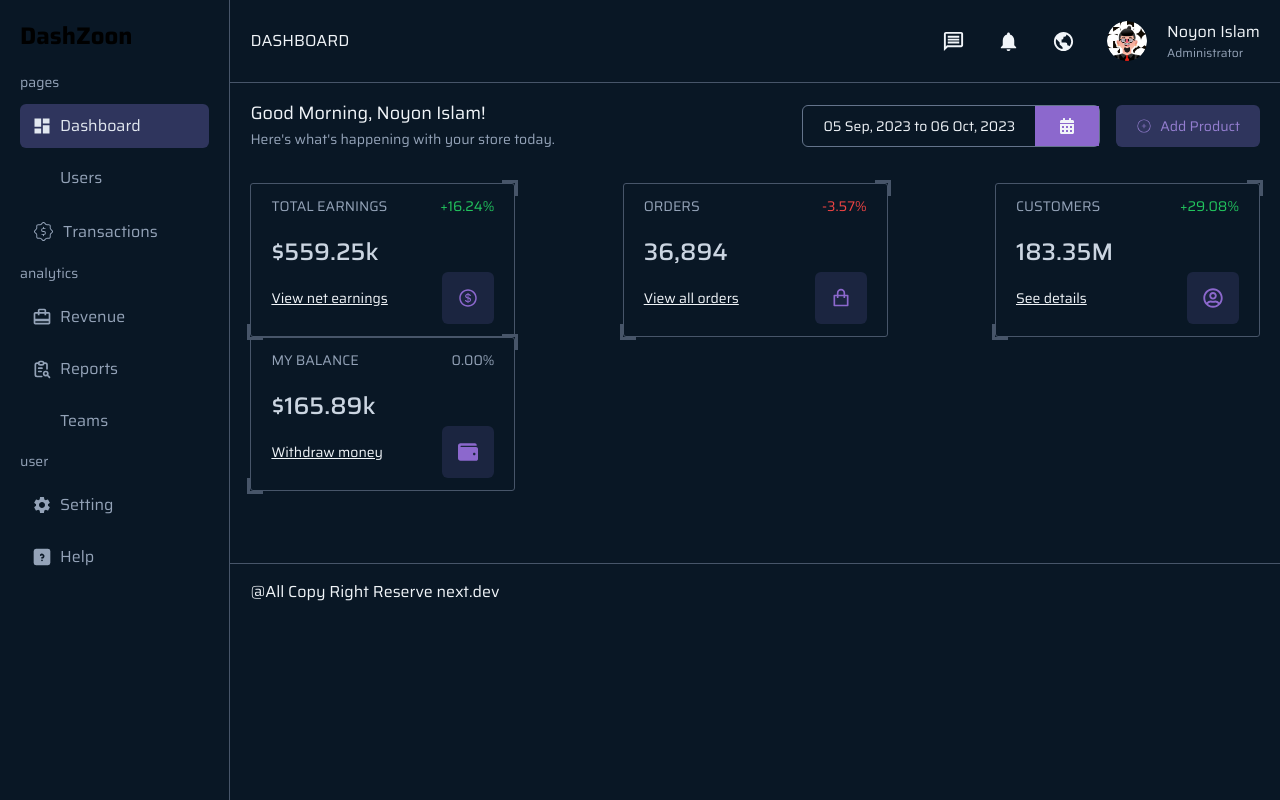
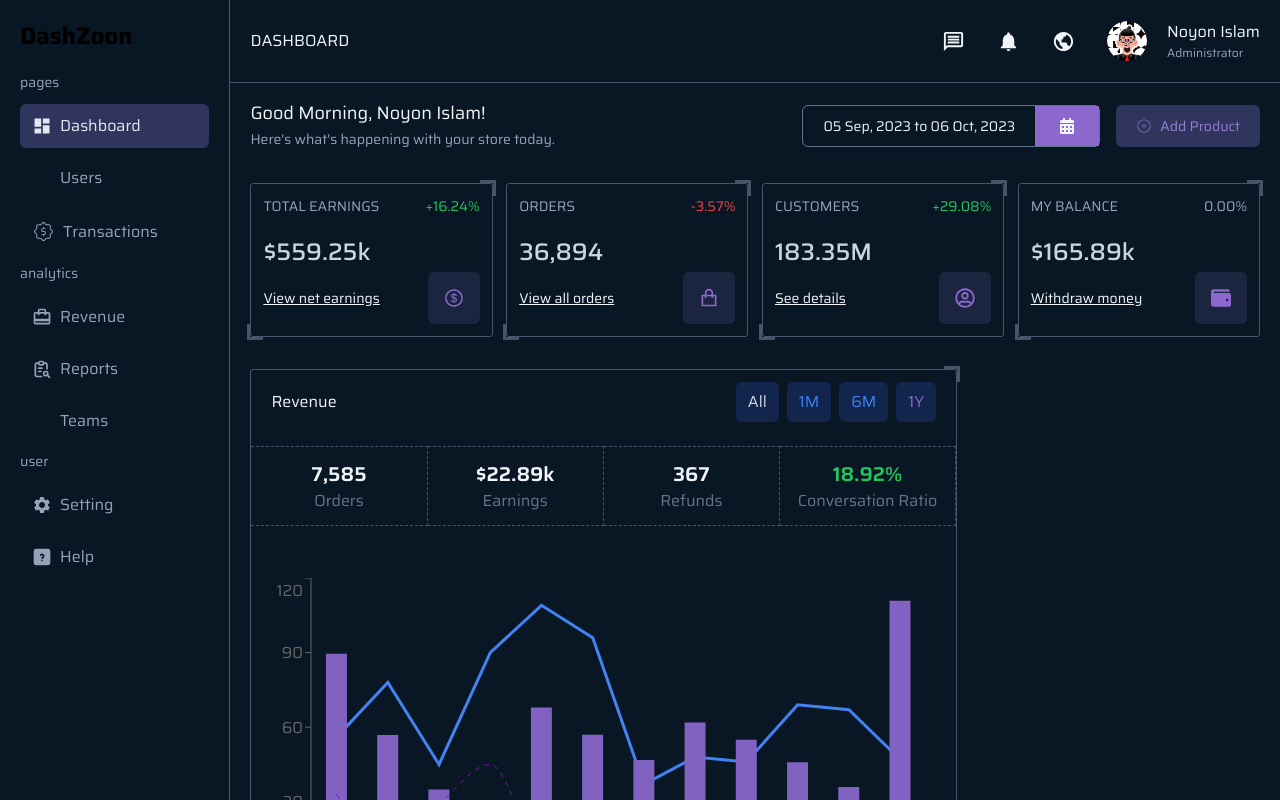
Before and after one commit to codeernoyon/admin_dashboard, a Next.js app: page /dashboard in a window 1280 px wide. Shown: the top 800 px of the page. Built offline with nearby package versions, Linux system fonts and the light colour scheme; some icons are missing.

Commit message:
add graph

```diff
--- a/app/dashboard/page.tsx
+++ b/app/dashboard/page.tsx
@@ -1,4 +1,5 @@
 import Cards from "../ui/dashboard/cards/Cards";
+import GraphChart from "../ui/dashboard/graphChart/GraphChart";
 import TopBer from "../ui/dashboard/topber/TopBer";
 
 const Dashboard = () => {
@@ -6,6 +7,10 @@ const Dashboard = () => {
     <div className=" px-5 h-full pt-[120px] md:pt-[100px]">
       <TopBer />
       <Cards />
+      {/* graph charts area */}
+      <div>
+        <GraphChart />
+      </div>
     </div>
   );
 };
--- /dev/null
+++ b/app/ui/dashboard/cardLayout/cardLayout.tsx
@@ -0,0 +1,11 @@
+const CardLayout = ({ children, className }: any) => {
+  return (
+    <div
+      className={`relative border-[1px] border-slate-600 rounded-[3px] before:absolute before:bg-transparent before:h-4 before:w-4 before:top-[-4px] before:right-[-4px] before:border-r-[3px]  before:border-t-[3px] before:border-slate-600 after:absolute  after:bg-transparent after:h-4 after:w-4 after:bottom-[-4px] after:left-[-4px] after:border-l-[3px] after:border-b-[3px] after:border-slate-600 ${className}`}
+    >
+      {children}
+    </div>
+  );
+};
+
+export default CardLayout;
--- a/app/ui/dashboard/cards/Card.tsx
+++ b/app/ui/dashboard/cards/Card.tsx
@@ -1,6 +1,9 @@
+import CardLayout from "../cardLayout/cardLayout";
+
 const Card = ({ data }: any) => {
   return (
-    <div className="relative w-[350px]  xl:w-[265px] py-3 px-5 border-[1px] border-slate-600 rounded-[3px] before:absolute before:bg-transparent before:h-4 before:w-4 before:top-[-4px] before:right-[-4px] before:border-r-[3px]  before:border-t-[3px] before:border-slate-600 after:absolute  after:bg-transparent after:h-4 after:w-4 after:bottom-[-4px] after:left-[-4px] after:border-l-[3px] after:border-b-[3px] after:border-slate-600 hover:top-[-10px]">
+    <CardLayout className="hover:top-[-10px]  w-full">
+      <div className="relative px-3   py-3 ">
         <div className="flex items-center justify-between text-sm">
           <span className="text-slate-400">{data.title}</span>
           <span
@@ -31,6 +34,7 @@ const Card = ({ data }: any) => {
           </div>
         </div>
       </div>
+    </CardLayout>
   );
 };
 
--- a/app/ui/dashboard/cards/Cards.tsx
+++ b/app/ui/dashboard/cards/Cards.tsx
@@ -4,7 +4,7 @@ const Cards = () => {
   return (
     <div className="flex items-center xl:justify-between py-8 group flex-wrap gap-5 xl:gap-0 w-full">
       {CARDS?.map((item, index) => (
-        <div key={index}>
+        <div key={index} className="w-[98%] md:w-[48%] xl:w-[24%] ">
           <Card data={item} />
         </div>
       ))}
--- /dev/null
+++ b/app/ui/dashboard/graphChart/Graph.tsx
@@ -0,0 +1,115 @@
+"use client";
+import { GRAPHVALUE } from "@/data/graph";
+import { useState } from "react";
+import {
+  Bar,
+  ComposedChart,
+  Legend,
+  Line,
+  ResponsiveContainer,
+  Tooltip,
+  XAxis,
+  YAxis,
+} from "recharts";
+
+const CustomTooltip = ({ active, payload, label }: any) => {
+  if (active && payload && payload.length) {
+    return (
+      <div className="bg-main_clr border border-[#606676] rounded-md">
+        <p className="border-b-[1px] px-2 py-1 border-[#606676] text-slate-400">
+          {label}
+        </p>
+        <div className="flex flex-col gap-1 py-1">
+          <div className="px-3 flex items-center gap-2 text-sm">
+            <div className={`h-3 w-3 bg-[#4382f3] rounded-full`}></div>
+            <p>{`${payload[0].dataKey} : ${payload[0].value}k`}</p>
+          </div>
+          <div className="px-3 flex items-center gap-2 text-sm">
+            <div className={`h-3 w-3 bg-[#8162c1] rounded-full`}></div>
+            <p>{`${payload[1].dataKey} : ${payload[1].value}k`}</p>
+          </div>
+          <div className="px-3 flex items-center gap-2 text-sm">
+            <div className={`h-3 w-3 bg-[#880AB5] rounded-full`}></div>
+            <p>{`${payload[2].dataKey} : ${payload[2].value}k`}</p>
+          </div>
+        </div>
+      </div>
+    );
+  }
+
+  return null;
+};
+const Graph = () => {
+  const [stateOpacity, setOpacity] = useState({
+    Earning: 1,
+    Order: 1,
+    Refunds: 1,
+    zero: 0,
+  });
+
+  const handleMouseEnter = (o: any) => {
+    const { dataKey } = o;
+    if (dataKey === "Earning") {
+      setOpacity({ ...stateOpacity, Earning: 1, Order: 0.1, Refunds: 0.1 });
+    }
+    if (dataKey === "Order") {
+      setOpacity({ ...stateOpacity, Earning: 0.1, Order: 1, Refunds: 0.1 });
+    }
+    if (dataKey === "Refunds") {
+      setOpacity({ ...stateOpacity, Earning: 0.1, Order: 0.1, Refunds: 1 });
+    }
+  };
+
+  const handleMouseLeave = (o: any) => {
+    const { dataKey } = o;
+    setOpacity({ ...stateOpacity, Earning: 1, Order: 1, Refunds: 1 });
+  };
+
+  return (
+    <div className="py-10">
+      <ResponsiveContainer width="100%" aspect={2}>
+        <ComposedChart
+          data={GRAPHVALUE}
+          barCategoryGap={15}
+          margin={{ top: 0, right: 30, left: 0, bottom: 0 }}
+        >
+          <XAxis dataKey="title" interval={"preserveStartEnd"} />
+          <YAxis />
+          <Tooltip content={<CustomTooltip />} />
+          <Legend
+            onMouseEnter={handleMouseEnter}
+            onMouseLeave={handleMouseLeave}
+          />
+          <Line
+            dataKey="Order"
+            stroke="#4382f3"
+            width={4}
+            dot={false}
+            strokeWidth={3}
+            legendType="circle"
+            strokeOpacity={stateOpacity.Order}
+          />
+          <Bar
+            dataKey="Earning"
+            fill="#8162c1"
+            legendType="circle"
+            fillOpacity={stateOpacity.Earning}
+          />
+
+          <Line
+            type="monotone"
+            dataKey="Refunds"
+            stroke="#880AB5"
+            dot={false}
+            strokeDasharray="5 5"
+            activeDot={{ r: 5 }}
+            legendType="circle"
+            strokeOpacity={stateOpacity.Refunds}
+          />
+        </ComposedChart>
+      </ResponsiveContainer>
+    </div>
+  );
+};
+
+export default Graph;
--- /dev/null
+++ b/app/ui/dashboard/graphChart/GraphChart.tsx
@@ -0,0 +1,49 @@
+"use client";
+import { GRAPHFILTER } from "@/data/graph";
+import { useState } from "react";
+import CardLayout from "../cardLayout/cardLayout";
+import Graph from "./Graph";
+import GraphDetails from "./GraphDetails";
+const GraphChart = () => {
+  const [type, setType] = useState("All");
+
+  const handleTimeFilter = (data: any) => {
+    setType(data);
+  };
+  return (
+    <CardLayout className="lg:w-[70%]">
+      <div className="">
+        {/* top */}
+        <div className="flex justify-between items-center py-3 px-5">
+          <span>Revenue</span>
+          <ul className="flex gap-2">
+            {GRAPHFILTER?.map((item, index) => (
+              <li
+                key={index}
+                className={`bg-blue-900 bg-opacity-40 p-2 px-3 rounded-md   cursor-pointer transition-all duration-300 ${
+                  index === 3
+                    ? "text-mainBg hover:bg-mainBg hover:text-slate-300"
+                    : "text-blue-500 hover:bg-blue-600 hover:text-slate-300"
+                } ${
+                  type === item.title &&
+                  `${
+                    item.title === "1Y"
+                      ? "bg-mainBg text-slate-300 bg-opacity-100"
+                      : "bg-blue-600 text-slate-300 bg-opacity-100"
+                  }`
+                }`}
+                onClick={() => handleTimeFilter(item.title)}
+              >
+                {item.title}
+              </li>
+            ))}
+          </ul>
+        </div>
+        <GraphDetails />
+        <Graph />
+      </div>
+    </CardLayout>
+  );
+};
+
+export default GraphChart;
--- /dev/null
+++ b/app/ui/dashboard/graphChart/GraphDetails.tsx
@@ -0,0 +1,28 @@
+import { GRAPHDETAILS } from "@/data/graph";
+
+const GraphDetails = () => {
+  return (
+    <div className="flex my-3 flex-wrap">
+      {GRAPHDETAILS?.map((item, index) => (
+        <div
+          key={index}
+          className="flex flex-col w-[50%] xl:w-[25%] flex-warp justify-center items-center py-3 border-dashed border-t-[1px] border-b-[1px] border-r-[1px] border-slate-600"
+        >
+          <span
+            className={`text-[20px] font-semibold  ${
+              item?.amount.slice(
+                item.amount.indexOf("%"),
+                item.amount.indexOf("%") + 1
+              ) === "%" && "text-green-500"
+            }`}
+          >
+            {item.amount}
+          </span>
+          <span className={`text-slate-500`}>{item.title}</span>
+        </div>
+      ))}
+    </div>
+  );
+};
+
+export default GraphDetails;
--- /dev/null
+++ b/data/graph.js
@@ -0,0 +1,108 @@
+export const GRAPHFILTER = [
+  {
+    title: "All",
+  },
+  {
+    title: "1M",
+  },
+  {
+    title: "6M",
+  },
+  {
+    title: "1Y",
+  },
+];
+
+export const GRAPHDETAILS = [
+  {
+    title: "Orders",
+    amount: "7,585",
+  },
+  {
+    title: "Earnings",
+    amount: "$22.89k",
+  },
+  {
+    title: "Refunds",
+    amount: "367",
+  },
+  {
+    title: "Conversation Ratio",
+    amount: "18.92%",
+  },
+];
+
+export const GRAPHVALUE = [
+  {
+    title: "Jan",
+    Order: 56,
+    Earning: 89.56,
+    Refunds: 33,
+  },
+  {
+    title: "Feb",
+    Order: 78,
+    Earning: 56.89,
+    Refunds: 10,
+  },
+  {
+    title: "Mar",
+    Order: 45,
+    Earning: 34.98,
+    Refunds: 29,
+  },
+  {
+    title: "Apr",
+    Order: 90,
+    Earning: 30.67,
+    Refunds: 45,
+  },
+  {
+    title: "May",
+    Order: 109,
+    Earning: 67.89,
+    Refunds: 13,
+  },
+  {
+    title: "Jun",
+    Order: 96,
+    Earning: 56.98,
+    Refunds: 23,
+  },
+  {
+    title: "Jul",
+    Order: 37,
+    Earning: 46.78,
+    Refunds: 9,
+  },
+  {
+    title: "Aug",
+    Order: 48,
+    Earning: 61.89,
+    Refunds: 19,
+  },
+  {
+    title: "Sep",
+    Order: 46,
+    Earning: 54.9,
+    Refunds: 9,
+  },
+  {
+    title: "Oct",
+    Order: 69,
+    Earning: 45.89,
+    Refunds: 21,
+  },
+  {
+    title: "Nov",
+    Order: 67,
+    Earning: 35.9,
+    Refunds: 20,
+  },
+  {
+    title: "Dec",
+    Order: 47,
+    Earning: 110.89,
+    Refunds: 12,
+  },
+];
--- a/package.json
+++ b/package.json
@@ -12,7 +12,8 @@
     "next": "14.0.4",
     "react": "^18",
     "react-dom": "^18",
-    "react-icons": "^4.12.0"
+    "react-icons": "^4.12.0",
+    "recharts": "^2.10.3"
   },
   "devDependencies": {
     "@types/node": "^20",
```
Also changed, not shown: 1 other file (tests, documents, lock files or other folders). Lines whose indentation alone changed are shown as unchanged.
